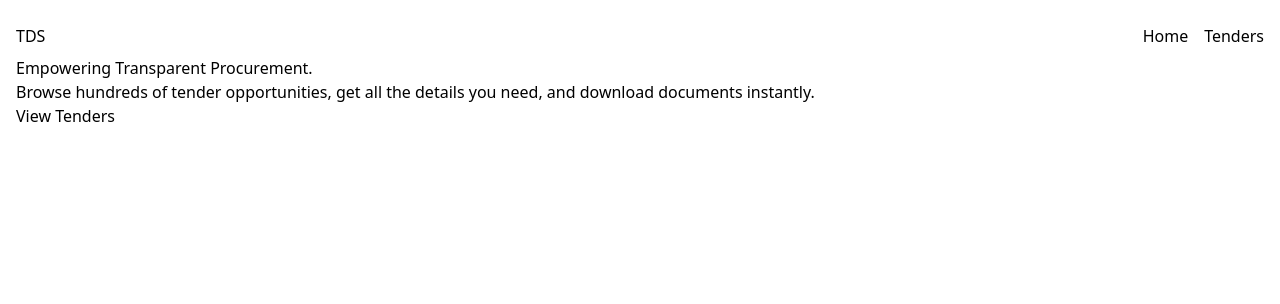
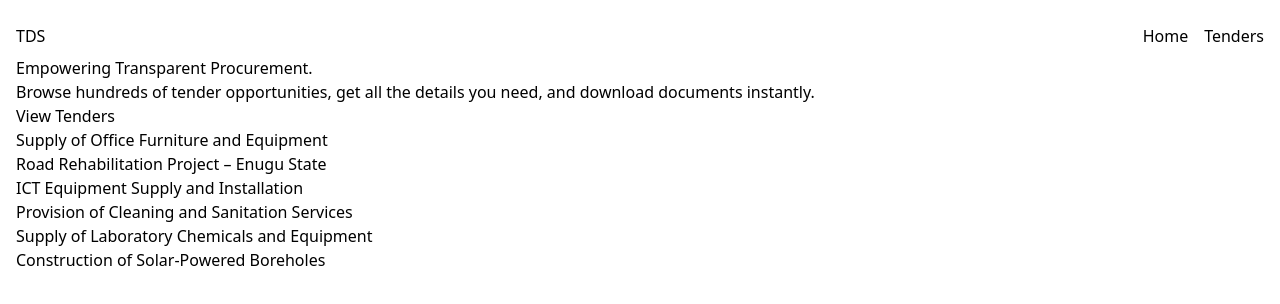
Before and after one commit to deborahkudaru/tender-download-system, a Vue app: page / in a window 1280 px wide. Shown: the top 304 px of the page. Built offline with nearby package versions, Linux system fonts and the light colour scheme.

Commit message:
feat: update TenderCard and TenderList components for improved data handling and rendering

```diff
--- a/src/components/TenderCard.vue
+++ b/src/components/TenderCard.vue
@@ -1,6 +1,15 @@
 <script setup>
+
+const props = defineProps({
+    tender: {
+        type: Object,
+        required: true
+    }
+});
 </script>
 
 <template>
 
+<div>{{ tender.title }}
+</div>
 </template>
--- a/src/components/TenderList.vue
+++ b/src/components/TenderList.vue
@@ -1,5 +1,6 @@
 <script setup>
 import { reactive, defineProps, onMounted } from 'vue';
+import TenderCard from './TenderCard.vue';
 
 const state = reactive({
     tenders: [],
@@ -13,10 +14,12 @@ onMounted(async () => {
         if (!response.ok) {
             throw new Error('Failed to fetch tenders');
         }
-        state.tenders = await response.json();
+        const data = await response.json();
+        state.tenders = data.tenders;
         console.log(state.tenders);
     } catch (err) {
         state.error = err.message;
+        console.error('Error fetching tenders:', err);
     } finally {
         state.isLoading = false;
     }
@@ -24,5 +27,7 @@ onMounted(async () => {
 </script>
 
 <template>
-
+ <div>
+    <TenderCard v-for="tender in state.tenders" :key="tender.id" :tender="tender" />
+ </div>
 </template>
```
